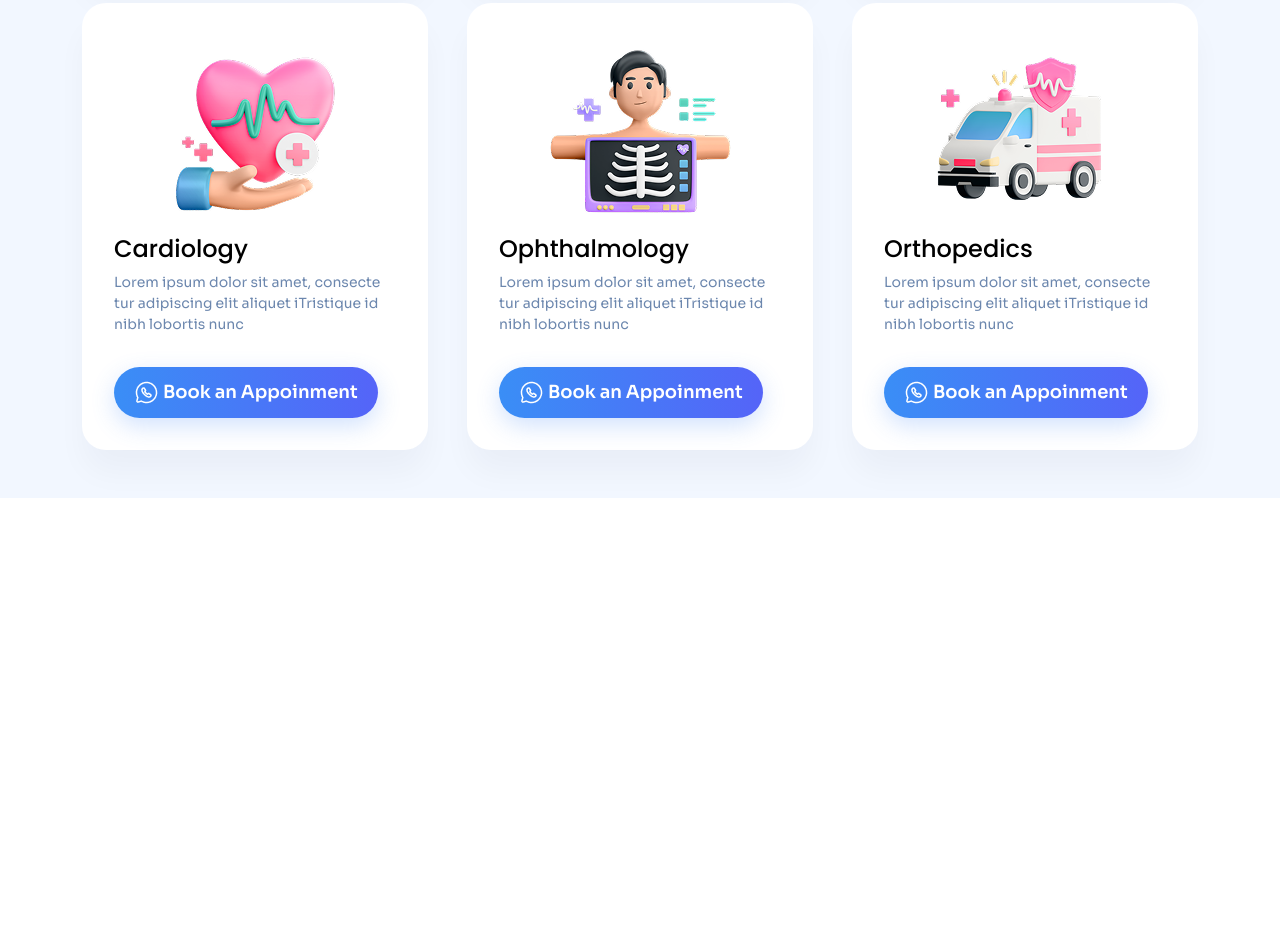
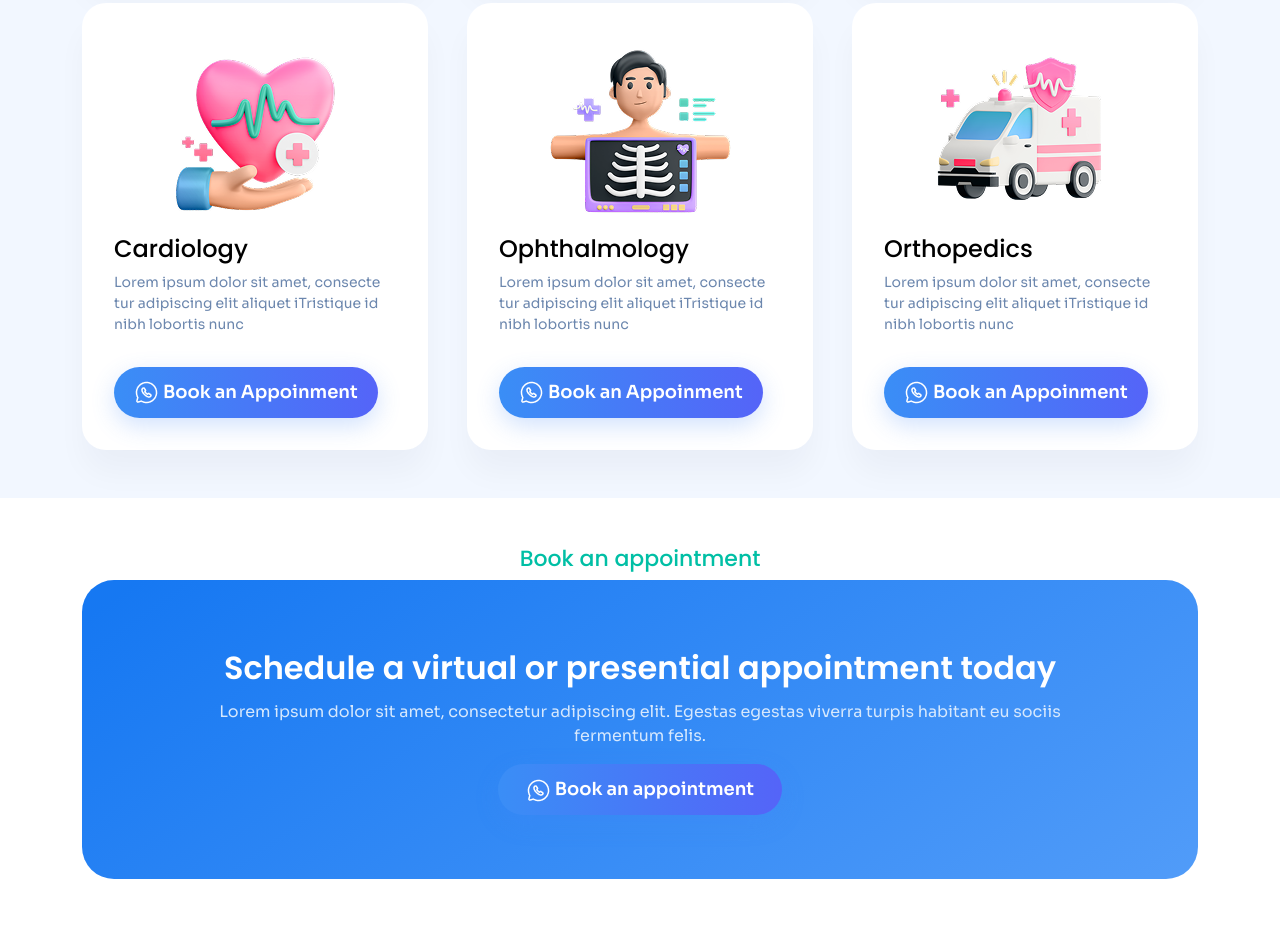
Before and after one commit to mansuroff123/doctor, a plain HTML site: page index.html in a window 1280 px wide. Shown: the part 1841-2768 px from the top of the page. Before the commit the page ends 2339 px from the top, so only its background shows below. Drawn offline with Linux system fonts and the light colour scheme.

Commit message:
blue card started

```diff
--- a/assets/main/css/style.css
+++ b/assets/main/css/style.css
@@ -206,6 +206,17 @@
 
 
 
+/* ---------------- Blue Card Section Begin ---------------- */
+.blue_card {
+     background: linear-gradient(145.08deg, #1678F2 3.73%, #65A8FB 132.69%);
+     padding: 64px 100px;
+     border-radius: 32px;
+
+}
+/* ---------------- Blue Card Section End ---------------- */
+
+
+
 
 
 @media screen and (max-width: 768px) {
--- a/index.html
+++ b/index.html
@@ -276,6 +276,25 @@
     <!-- ######################### Cards Section End ######################### -->
 
 
+    <!-- ######################### Book Section Begin ######################### -->
+     <div class="container py-5">
+      <div class="text-center">
+          <h3 class="dr_name">Book an appointment</h3>
+          <div class="blue_card">
+            <h3 class="d_title text-white">Schedule a virtual or presential appointment today</h3>
+            <p class="d_text" style="color: #D6E8FD;">Lorem ipsum dolor sit amet, consectetur adipiscing elit. Egestas egestas viverra turpis habitant eu sociis fermentum felis.</p>
+            <div class="d-flex mt-3 justify-content-center">
+              <a href="#" class="my_btn">
+                  <img src="assets/main/img/whatsapp.png" alt="message circle">
+                  <span class="ms-0">Book an appointment</span>
+              </a>
+            </div>
+          </div>
+      </div>
+     </div>
+    <!-- ######################### Book Section End ######################### -->
+
+
     <script src="assets/vendor/js/bootstrap.bundle.js"></script>
 </body>
 </html>
```
